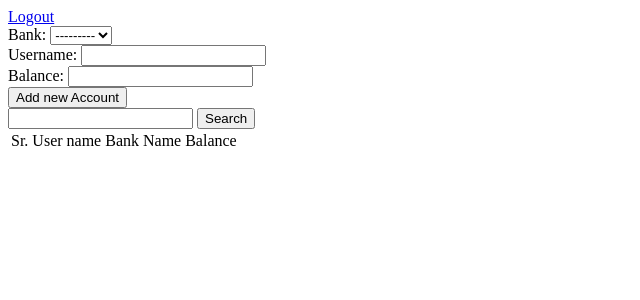
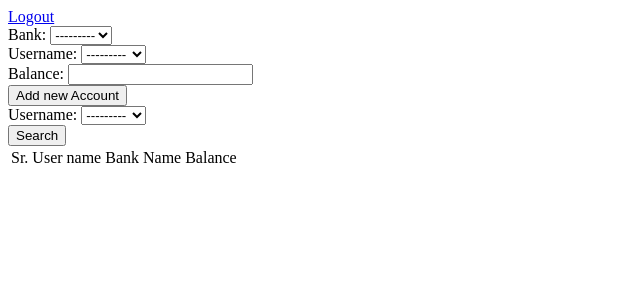
Before and after one commit to uzair114261/bank_management_system, a Django app: page /accounts/ in a window 1280 px wide. Shown: the top 300 px of the page, without its empty margins (0-640 px from the left). Run offline with Django 5.2, Linux system fonts and the light colour scheme; the visitor is signed in with stand-in values (Sample User, id 1); data comes from the database, SQL or seed files in the repository; data that the repository does not hold is empty.

Commit message:
Resolved: Updated the username field in the Account model to be a ForeignKey to the User model instead of a CharField.

```diff
--- a/accounts/forms.py
+++ b/accounts/forms.py
@@ -1,6 +1,7 @@
 from django import  forms
 from .models import  Account
 from banks.models import Bank
+from django.contrib.auth.models import User
 
 class AccountForm(forms.ModelForm):
     class Meta:
@@ -8,13 +9,29 @@ class AccountForm(forms.ModelForm):
         fields = ['bank', 'username', 'balance']
 
         widgets = {
-            'username': forms.TextInput(attrs={'class': 'form-control'}),
             'balance': forms.TextInput(attrs={'class': 'form-control'}),
         }
-
+    username = forms.ModelChoiceField(
+        queryset=User.objects.all(),
+        to_field_name='username',
+        required=True,
+        widget=forms.Select(attrs={'class': 'form-control'})
+    )
     bank = forms.ModelChoiceField(
         queryset=Bank.objects.all(),
         to_field_name='bank_name',
         required=True,
         widget=forms.Select(attrs={'class': 'form-control'})
     ),
+
+class SearchForm(forms.ModelForm):
+    class Meta:
+        model = Account
+        fields = ['username']
+
+    username = forms.ModelChoiceField(
+        queryset=User.objects.all(),
+        to_field_name='id',
+        required=True,
+        widget=forms.Select(attrs={'class': 'form-control', 'name': 'search_username'})
+    )
--- a/accounts/models.py
+++ b/accounts/models.py
@@ -1,10 +1,11 @@
 from django.db import models
 from banks.models import  Bank
+from django.contrib.auth.models import User
 
 # Create your models here.
 class Account(models.Model):
     bank = models.ForeignKey(Bank, on_delete=models.CASCADE, related_name='bank')
-    username = models.CharField(max_length=255)
+    username = models.ForeignKey(User, on_delete=models.CASCADE)
     balance = models.PositiveIntegerField()
 
     def __str__(self):
--- a/accounts/views.py
+++ b/accounts/views.py
@@ -1,5 +1,6 @@
+from django.contrib.admin.templatetags.admin_list import search_form
 from django.shortcuts import redirect
-from .forms import  AccountForm
+from .forms import  AccountForm, SearchForm
 from .models import Account
 from django.views.generic import  ListView
 from banks.models import Bank
@@ -14,16 +15,19 @@ class AccountView(LoginRequiredMixin,ListView):
 
     def get(self, request, *args, **kwargs):
         super().get(request, *args, **kwargs)
-        print(request.user)
         form = AccountForm()
+        search_form = SearchForm()
         account = ""
         if request.method == "GET":
-            search_username = request.GET.get("search_username",'')
-            account = Account.objects.filter(username__icontains=search_username).select_related('bank')
-
+            search_username = request.GET.get("username", '')
+            if search_username:
+                account = Account.objects.filter(username=search_username).select_related('bank','username')
+            else:
+                account = Account.objects.all().select_related('bank','username')
         context = self.get_context_data()
         context['accounts'] = account
         context['form'] = form
+        context['search_form'] = search_form
         return self.render_to_response(context)
 
     def post(self, request, *args, **kwargs):
--- a/templates/accounts/index.html
+++ b/templates/accounts/index.html
@@ -13,7 +13,7 @@
     </form>
 
     <form method="GET">
-        <input type="text" name="search_username" />
+        {{search_form}}
         <button>Search</button>
     </form>
     <table>
```
Also changed, not shown: accounts/migrations/0003_alter_account_username.py (added).
